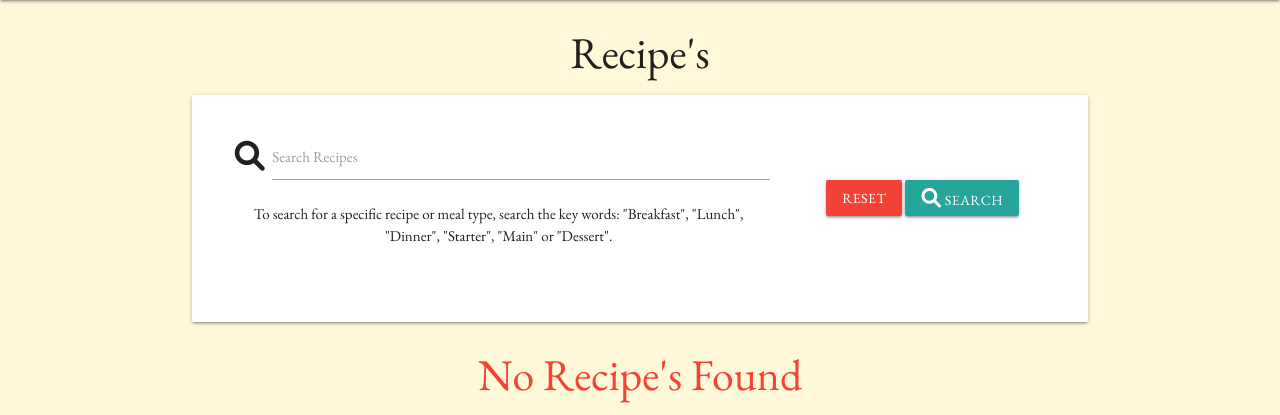
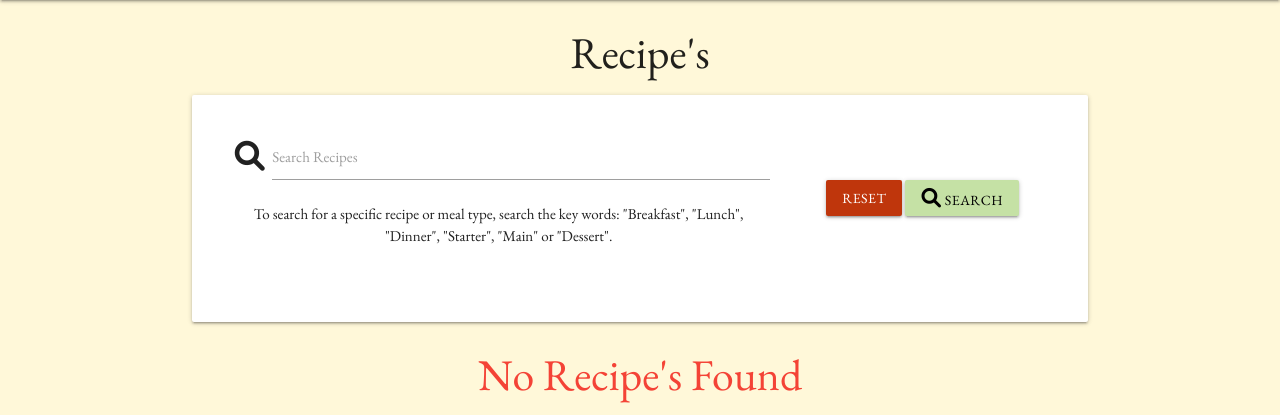
Before and after one commit to Ollie-Judge/le-cuire, a Flask app: page /search in a window 1280 px wide. Shown: the part 64-479 px from the top of the page. Run offline with Flask 2, Linux system fonts and the light colour scheme; data that the repository does not hold is empty; some libraries are stand-ins or nearby versions.

Commit message:
fixed recipes loading error

```diff
--- a/templates/recipes.html
+++ b/templates/recipes.html
@@ -13,8 +13,8 @@
                 <p>To search for a specific recipe or meal type, search the key words: "Breakfast", "Lunch", "Dinner", "Starter", "Main" or "Dessert".</p>
             </div>
             <div class="col s12 m4">
-                <a href="{{ url_for('get_recipes') }}" class="red btn">Reset</a>
-                <button type="submit" class="btn">
+                <a href="{{ url_for('get_recipes') }}" class="deep-orange darken-4 btn">Reset</a>
+                <button type="submit" class="btn  light-green lighten-3 black-text">
                     <i class="fas fa-search"></i> Search
                 </button>
             </div>
@@ -22,7 +22,7 @@
     </form>
 </div>
 
-    {% if recipe|length > 0 %}
+    {% if recipes|length > 0 %}
 
         <ul class="collapsible popout">
             {% for recipe in recipes %}
@@ -36,8 +36,8 @@
                         </div>
                         <div class="btn-div">
                             {% if session.user|lower == recipe.created_by|lower %}
-                            <a href="{{ url_for('edit_recipe', recipe_id=recipe._id) }}" class="btn-small">Edit</a>
-                            <a href="{{ url_for('delete_recipe', recipe_id=recipe._id) }}" class="btn-small">Delete</a>
+                            <a href="{{ url_for('edit_recipe', recipe_id=recipe._id) }}" class="btn-small  light-green lighten-3 black-text">Edit</a>
+                            <a href="{{ url_for('delete_recipe', recipe_id=recipe._id) }}" class="btn-small deep-orange darken-4 ">Delete</a>
                             {% endif %}
                         </div>
                     </div>
```
